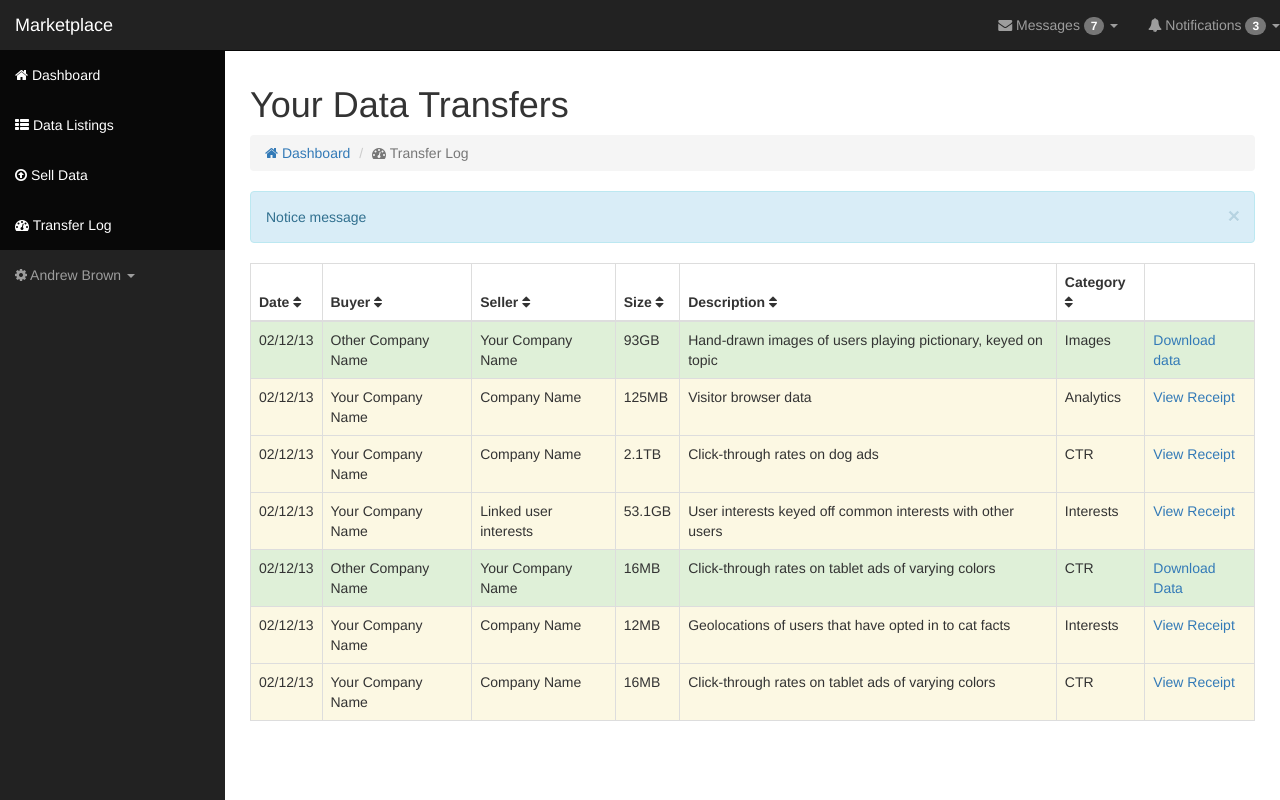
After one commit to ZebraHat/AgoraD-MarketplaceUI, a Django app: page /transfers/ in a window 1280 px wide. The commit adds this page. Run offline with Django 3.2, Linux system fonts and the light colour scheme; the visitor is signed in with stand-in values (Sample User, id 1); grey boxes labelled with a size stand in for pictures from a placeholder-image service; parts of the project's set-up code (start-up, migrations or seed data) failed here and were passed over; some libraries are stand-ins or nearby versions.

Commit message:
data transfer log page design

```diff
--- a/marketplace/templates/_sidebar.html
+++ b/marketplace/templates/_sidebar.html
@@ -16,7 +16,7 @@
             <li class="active"><a href="{% url "home" %}"><i class="icon-home"></i> Dashboard</a></li>
             <li class="active"><a href="{% url "listings" %}"><i class="icon-th-list"></i> Data Listings</a></li>
             <li class="active"><a href="{% url "home" %}"><i class="icon-upload"></i> Sell Data</a></li>
-            <li class="active"><a href="{% url "home" %}"><i class="icon-dashboard"></i> Transfer Log</a></li>
+            <li class="active"><a href="{% url "transfers" %}"><i class="icon-dashboard"></i> Transfer Log</a></li>
             <li class="dropdown">
               <a href="#" class="dropdown-toggle" data-toggle="dropdown"><i class="icon-cog"></i> Andrew Brown <b class="caret"></b></a>
               <ul class="dropdown-menu">
--- /dev/null
+++ b/marketplace/templates/transfers.html
@@ -0,0 +1,140 @@
+{% load staticfiles %}
+<!DOCTYPE html>
+<html lang="en">
+  <head>
+    <meta charset="utf-8">
+    <meta name="viewport" content="width=device-width, initial-scale=1.0">
+    <meta name="description" content="">
+    <meta name="author" content="">
+
+    <title>Your Data Transfers</title>
+
+    <!-- Bootstrap core CSS -->
+    <link href="{% static "bootstrap/dist/css/bootstrap.min.css" %}" rel="stylesheet">
+
+    <!-- Add custom CSS here -->
+    <link href="{% static "css/sb-admin.css" %}" rel="stylesheet">
+    <link rel="stylesheet" href="{% static "font-awesome/css/font-awesome.min.css" %}">
+    <!-- Page Specific CSS -->
+    <link rel="stylesheet" href="http://cdn.oesmith.co.uk/morris-0.4.3.min.css">
+  </head>
+
+  <body>
+
+    <div id="wrapper">
+
+      {% include '_sidebar.html' %}
+
+      <div id="page-wrapper">
+
+        <div class="row">
+          <div class="col-lg-12">
+            <h1>Your Data Transfers</h1>
+            <ol class="breadcrumb">
+              <li><a href="index.html"><i class="icon-home"></i> Dashboard</a></li>
+              <li class="active"><i class="icon-dashboard"></i> Transfer Log</li>
+            </ol>
+            <div class="alert alert-info alert-dismissable">
+              <button type="button" class="close" data-dismiss="alert" aria-hidden="true">&times;</button>
+              Notice message
+            </div>
+          </div>
+        </div><!-- /.row -->
+
+        <div class="row">
+          <div class="col-lg-12">
+            <div class="table-responsive">
+              <table class="table table-bordered table-hover tablesorter">
+                <thead>
+                  <tr>
+                    <th>Date <i class="icon-sort"></i></th>
+                    <th>Buyer <i class="icon-sort"></i></th>
+                    <th>Seller <i class="icon-sort"></i></th>
+                    <th>Size <i class="icon-sort"></i></th>
+                    <th>Description <i class="icon-sort"></i></th>
+                    <th>Category <i class="icon-sort"></i></th>
+                    <th></th>
+                  </tr>
+                </thead>
+                <tbody>
+                  <tr class="success">
+                    <td>02/12/13</td>
+                    <td>Other Company Name</td>
+                    <td>Your Company Name</td>
+                    <td>93GB</td>
+                    <td>Hand-drawn images of users playing pictionary, keyed on topic</td>
+                    <td>Images</td>
+                    <td><a href="#">Download data</a></td>
+                  </tr>
+                  <tr class="warning">
+                    <td>02/12/13</td>
+                    <td>Your Company Name</td>
+                    <td>Company Name</td>
+                    <td>125MB</td>
+                    <td>Visitor browser data</td>
+                    <td>Analytics</td>
+                    <td><a href="#">View Receipt</a></td>
+                  </tr>
+                  <tr class="warning">
+                    <td>02/12/13</td>
+                    <td>Your Company Name</td>
+                    <td>Company Name</td>
+                    <td>2.1TB</td>
+                    <td>Click-through rates on dog ads</td>
+                    <td>CTR</td>
+                    <td><a href="#">View Receipt</a></td>
+                  </tr>
+                  <tr class="warning">
+                    <td>02/12/13</td>
+                    <td>Your Company Name</td>
+                    <td>Linked user interests</td>
+                    <td>53.1GB</td>
+                    <td>User interests keyed off common interests with other users</td>
+                    <td>Interests</td>
+                    <td><a href="#">View Receipt</a></td>
+                  </tr>
+                  <tr class="success">
+                    <td>02/12/13</td>
+                    <td>Other Company Name</td>
+                    <td>Your Company Name</td>
+                    <td>16MB</td>
+                    <td>Click-through rates on tablet ads of varying colors</td>
+                    <td>CTR</td>
+                    <td><a href="#">Download Data</a></td>
+                  </tr>
+                  <tr class="warning">
+                    <td>02/12/13</td>
+                    <td>Your Company Name</td>
+                    <td>Company Name</td>
+                    <td>12MB</td>
+                    <td>Geolocations of users that have opted in to cat facts</td>
+                    <td>Interests</td>
+                    <td><a href="#">View Receipt</a></td>
+                  </tr>
+                  <tr class="warning">
+                    <td>02/12/13</td>
+                    <td>Your Company Name</td>
+                    <td>Company Name</td>
+                    <td>16MB</td>
+                    <td>Click-through rates on tablet ads of varying colors</td>
+                    <td>CTR</td>
+                    <td><a href="#">View Receipt</a></td>
+                  </tr>
+                </tbody>
+              </table>
+            </div>
+          </div>
+        </div><!-- /.row -->
+
+      </div><!-- /#page-wrapper -->
+
+    </div><!-- /#wrapper -->
+
+    <!-- Bootstrap core JavaScript -->
+    <script src="//ajax.googleapis.com/ajax/libs/jquery/1.10.2/jquery.min.js"></script>
+    <script src="js/bootstrap.js"></script>
+    <!-- Page Specific Plugins -->
+    <script src="js/tablesorter/jquery.tablesorter.js"></script>
+    <script src="js/tablesorter/tables.js"></script>
+  </body>
+</html>
--- a/marketplace/urls.py
+++ b/marketplace/urls.py
@@ -20,4 +20,6 @@ urlpatterns = patterns('',
     url(r'^home/$', 'marketplace.views.home', name='home'),
     url(r'^listings/$', 'marketplace.views.listings', name='listings'),
 
+    url(r'^transfers/$', 'marketplace.views.transfers', name='transfers'),
+
 )
--- a/marketplace/views.py
+++ b/marketplace/views.py
@@ -46,3 +46,9 @@ def listings(request):
 	""" data listings """
 
 	return render(request, 'listings.html')
+
+@login_required()
+def transfers(request):
+	""" data transfer log """
+
+	return render(request, 'transfers.html')
```
